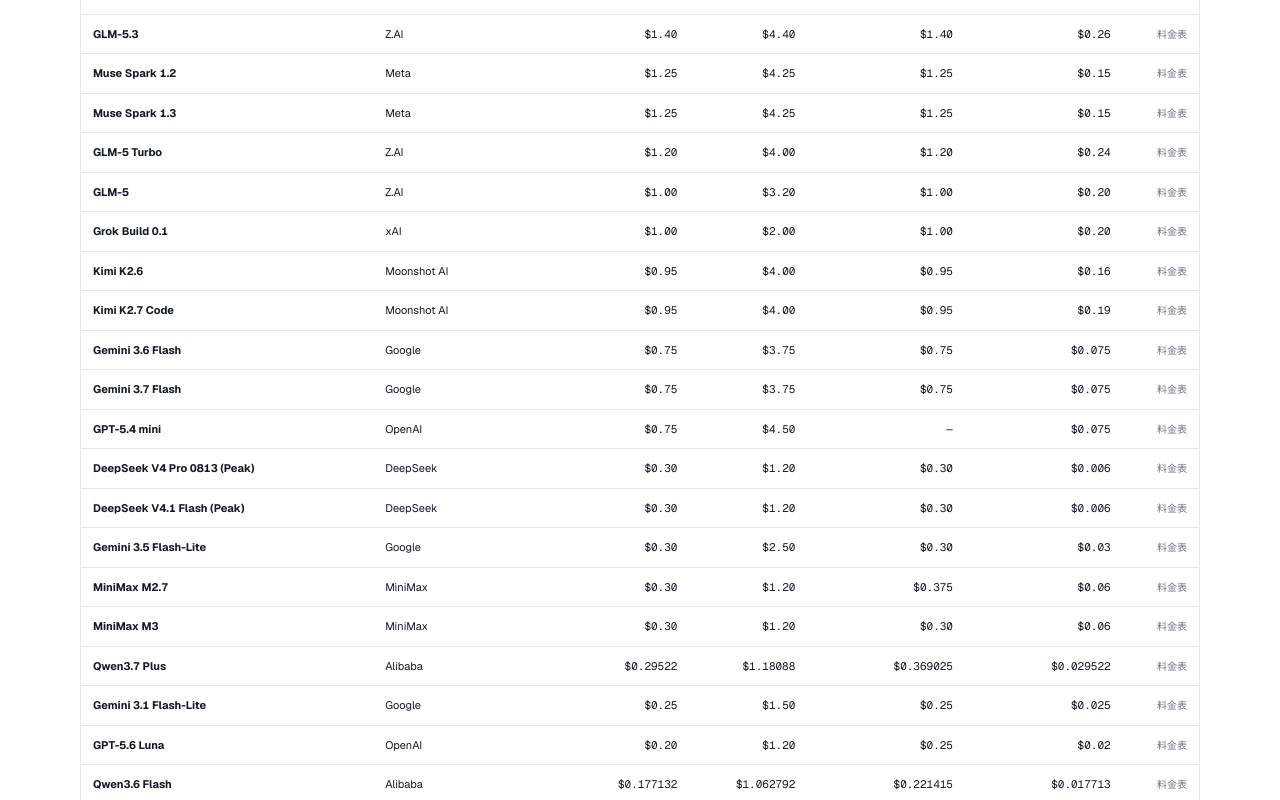
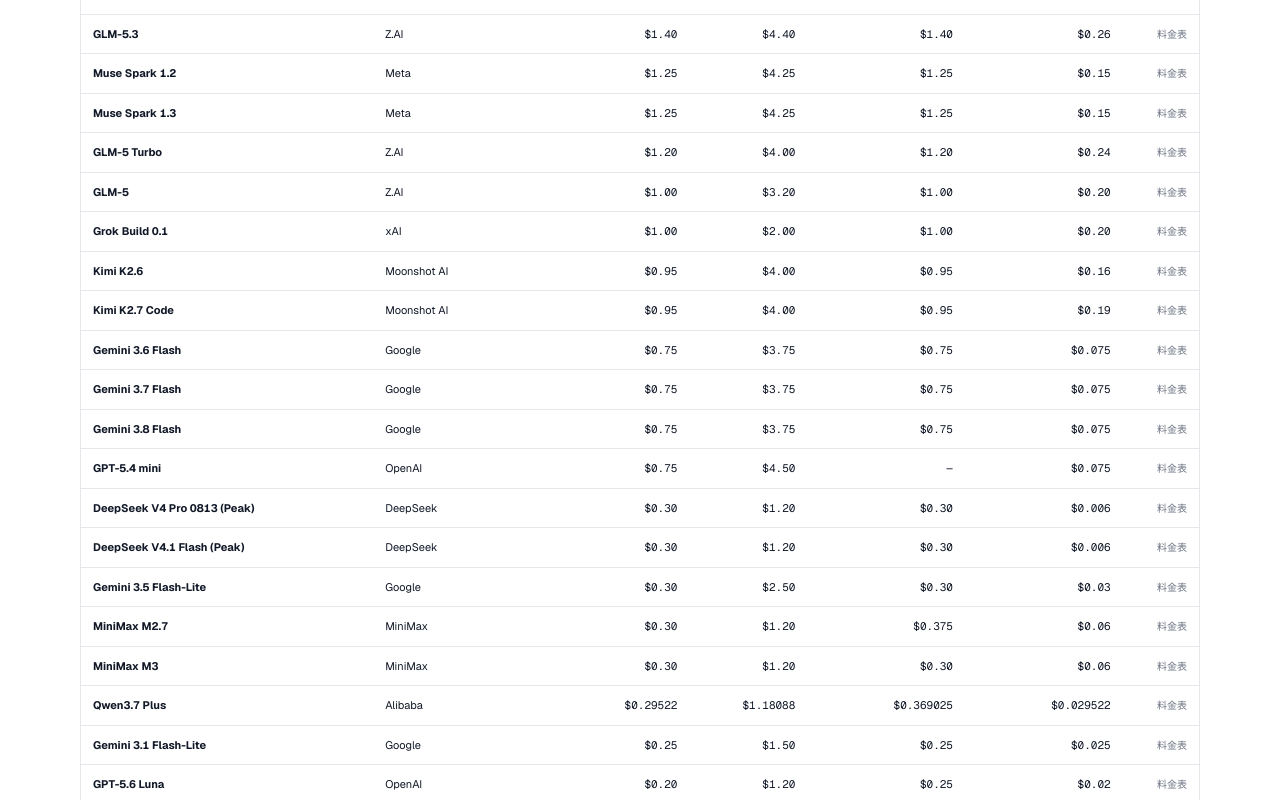
Before and after one commit to kody-takuya/AI-cost-comparison, a Next.js app: page / in a window 1280 px wide. Shown: the part 1170-1970 px from the top of the page. Built offline with nearby package versions, Linux system fonts and the light colour scheme.

Commit message:
feat: add Gemini 3.8 Flash pricing

```diff
--- a/data/pricing.json
+++ b/data/pricing.json
@@ -229,6 +229,18 @@
         "cacheRead": 0.2
       },
       "source": "https://docs.x.ai/developers/pricing"
+    },
+    {
+      "id": "gemini-3.8-flash",
+      "provider": "Google",
+      "name": "Gemini 3.8 Flash",
+      "pricing": {
+        "input": 0.75,
+        "output": 3.75,
+        "cacheWrite": 0.75,
+        "cacheRead": 0.075
+      },
+      "source": "https://ai.google.dev/gemini-api/docs/pricing"
     },
     {
       "id": "gemini-3.7-flash",
--- a/scripts/update-pricing.mjs
+++ b/scripts/update-pricing.mjs
@@ -315,6 +315,15 @@
     },
   },
   {
+    id: "gemini-3.8-flash",
+    url: "https://ai.google.dev/gemini-api/docs/pricing",
+    parse: (text) => {
+      const start = text.indexOf("Gemini 3.8 Flash");
+      const segment = text.slice(start, text.indexOf("Gemini 3.7 Flash", start));
+      return parseIntroductoryGeminiFlashRates(segment, "Gemini 3.8 Flash");
+    },
+  },
+  {
     id: "gemini-3.7-flash",
     url: "https://ai.google.dev/gemini-api/docs/pricing",
     parse: (text) => {
```
